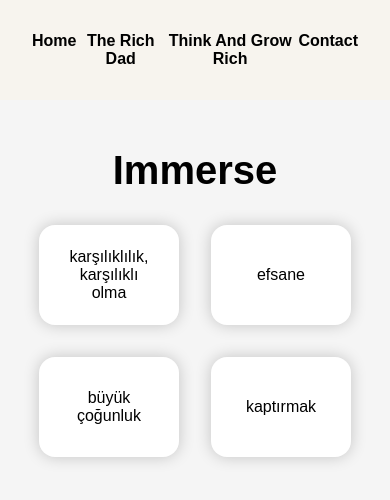
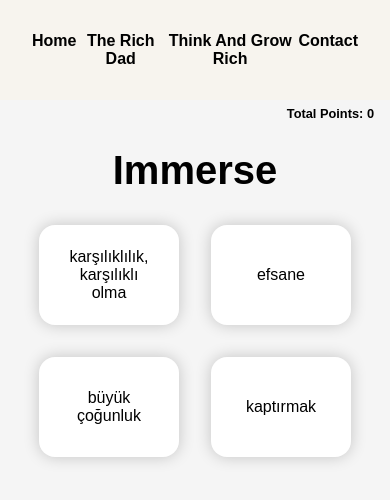
Before and after one commit to yunusemrecinar/Word-Game, a React (Create React App) app: page /therichdad in a window 390 px wide. Shown: the top 500 px of the page. Built offline with nearby package versions, Linux system fonts and the light colour scheme; a web font is replaced by a local one.

Commit message:
points added into project

```diff
--- a/package.json
+++ b/package.json
@@ -9,6 +9,7 @@
     "react": "^18.2.0",
     "react-dom": "^18.2.0",
     "react-scripts": "5.0.1",
+    "react-toastify": "^9.1.3",
     "web-vitals": "^2.1.4"
   },
   "scripts": {
--- a/public/index.html
+++ b/public/index.html
@@ -25,6 +25,16 @@
       Learn how to configure a non-root public URL by running `npm run build`.
     -->
     <title>Word Game</title>
+
+    <style>
+      #root {
+        height: 100vh;
+        width: 100vw;
+        display: flex;
+        flex-direction: column;
+        justify-content: flex-start;
+      }
+    </style>
   </head>
   <body>
     <noscript>You need to enable JavaScript to run this app.</noscript>
--- a/src/Components/TheRichDad/TheRichDad.js
+++ b/src/Components/TheRichDad/TheRichDad.js
@@ -4,6 +4,7 @@ import words from "./words.js";
 
 const TheRichDad = () => {
     const [point, setPoint] = useState(0);
+    const [wordPoint, setWordPoint] = useState(0);
     const [word, setWord] = useState("");
     const [answers, setAnswers] = useState({answer0: "", answer1: "", answer2: "", answer3: ""});
     const [selectedAnswers, setSelectedAnswers] = useState([null, null, null, null]);
@@ -72,14 +73,21 @@ const TheRichDad = () => {
 
             // If the answer is correct, proceed to the next word
             if (isCorrect) {
+                // setWordPoint(wordPoint + 1);
                 setPoint(point + 1);
                 getRandomWords();
+            } else {
+                // setWordPoint(wordPoint - 1);
+                // if(wordPoint === -3) {
+                // }
             }
+            console.log(wordPoint);
         }, 500);
     };
 
 
     return (
+        <div className="outerContainer">
             <div className="container">
                 <div className={'word'}>
                     {word}
@@ -96,6 +104,10 @@ const TheRichDad = () => {
                     ))}
                 </div>
             </div>
+            <div className="point">
+                Total Points: {point}
+            </div>
+        </div>
     );
 }
 
--- a/src/Components/TheRichDad/therichdad.css
+++ b/src/Components/TheRichDad/therichdad.css
@@ -9,6 +9,10 @@
 
 body {
     background-color: #f5f5f5;
+}
+
+.outerContainer {
+    position: relative;
 }
 
 .container {
@@ -60,6 +64,14 @@ body {
     transform: translate(-8px, 8px);
 }
 
+.point {
+    position: absolute;
+    top: 1rem;
+    right: 2rem;
+    font-weight: 800;
+    font-size: 2rem;
+}
+
 @media screen and (max-width: 768px) {
 
     nav {
@@ -107,4 +119,11 @@ body {
         width: 7rem;
     }
 
+    .point {
+        font-size: 0.8rem;
+        font-weight: 800;
+        right: 1rem;
+        top: 0.4rem;
+    }
+
 }
```
Also changed, not shown: 1 other file (tests, documents, lock files or other folders). Lines whose indentation alone changed are shown as unchanged.
